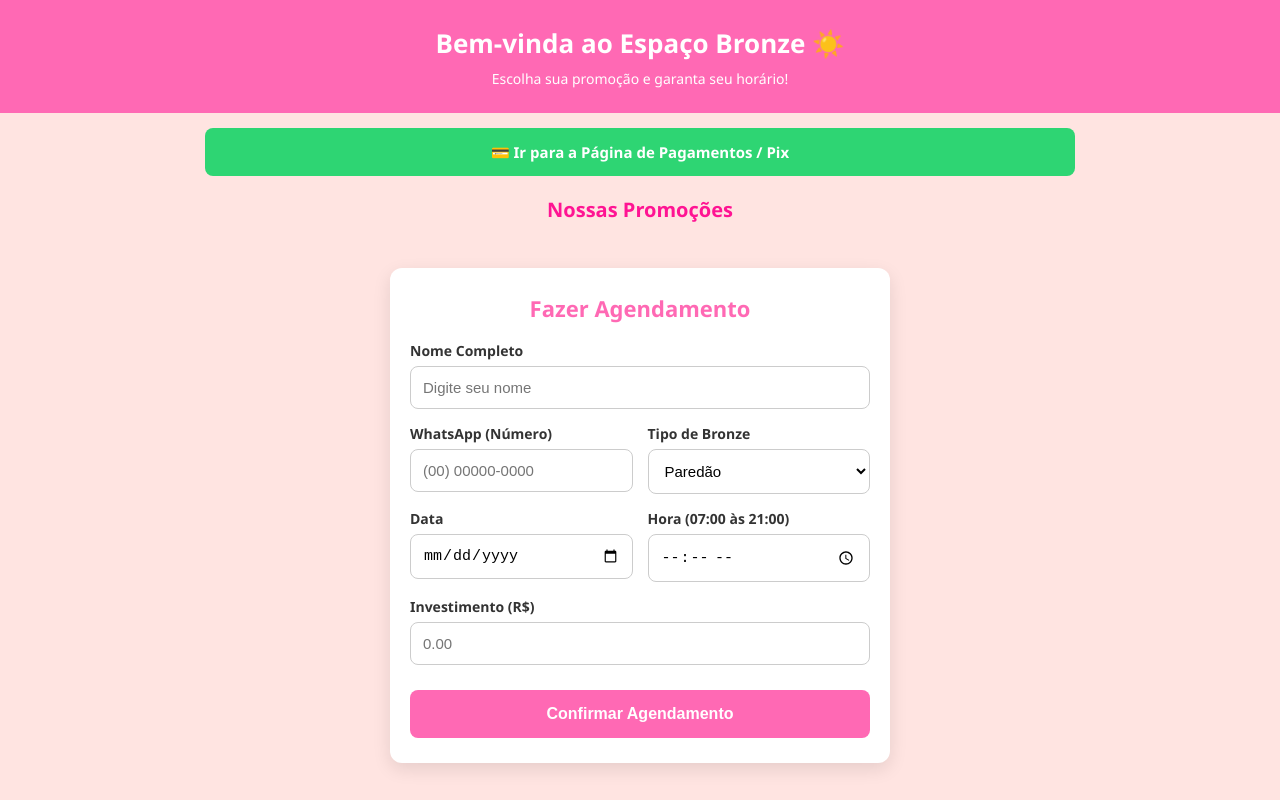
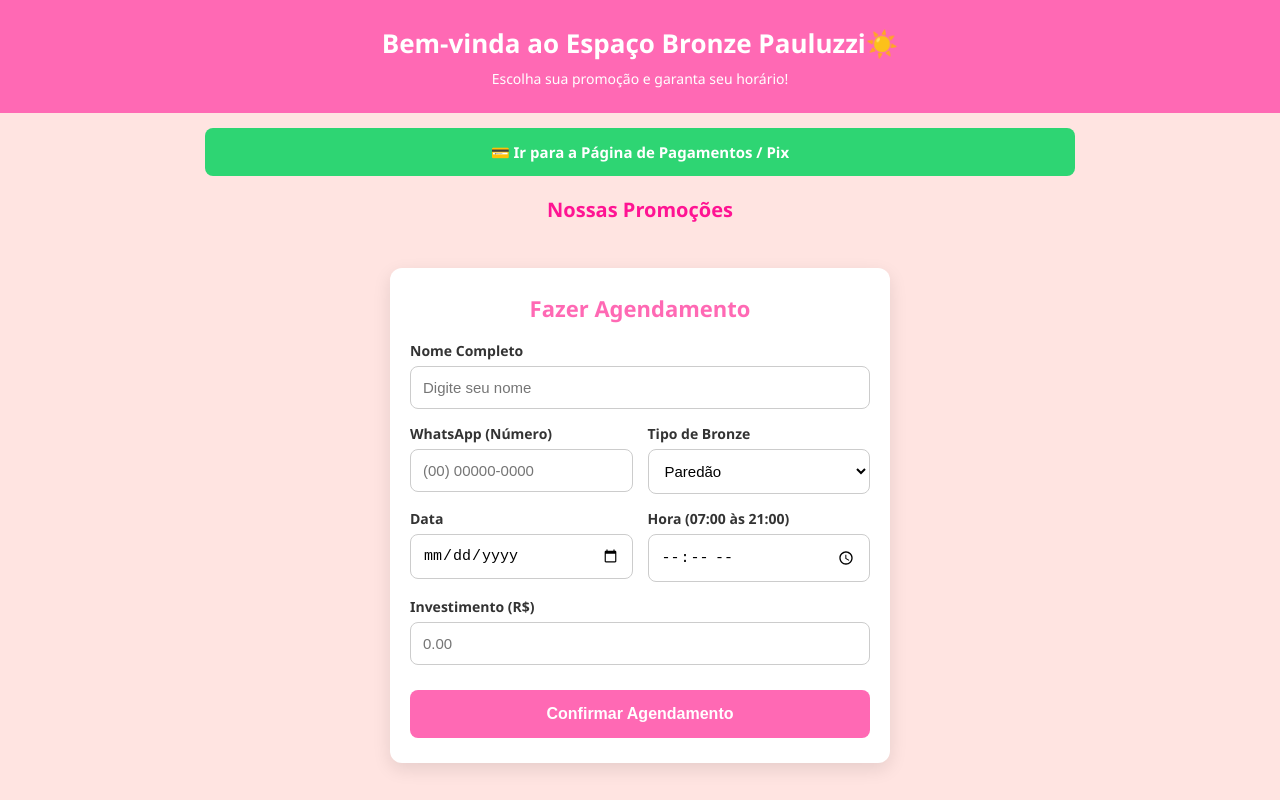
Before and after one commit to kauanbg/sistema-bronze, a website: page index.html in a window 1280 px wide. Drawn offline with Linux system fonts and the light colour scheme; no server answers.

Commit message:
index.html

```diff
--- a/index.html
+++ b/index.html
@@ -3,7 +3,7 @@
 <head>
     <meta charset="UTF-8">
     <meta name="viewport" content="width=device-width, initial-scale=1.0">
-    <title>Espaço Bronze - Agendamento</title>
+    <title>Espaço Bronze Pauluzzi - Agendamento</title>
     <style>
         * { box-sizing: border-box; }
         body { font-family: 'Segoe UI', Tahoma, sans-serif; background-color: #ffe4e1; margin: 0; padding: 0; color: #333; }
@@ -45,7 +45,7 @@
 <body>
 
     <div class="cabecalho">
-        <h1>Bem-vinda ao Espaço Bronze ☀️</h1>
+        <h1>Bem-vinda ao Espaço Bronze Pauluzzi☀️</h1>
         <p>Escolha sua promoção e garanta seu horário!</p>
     </div>
 
```
